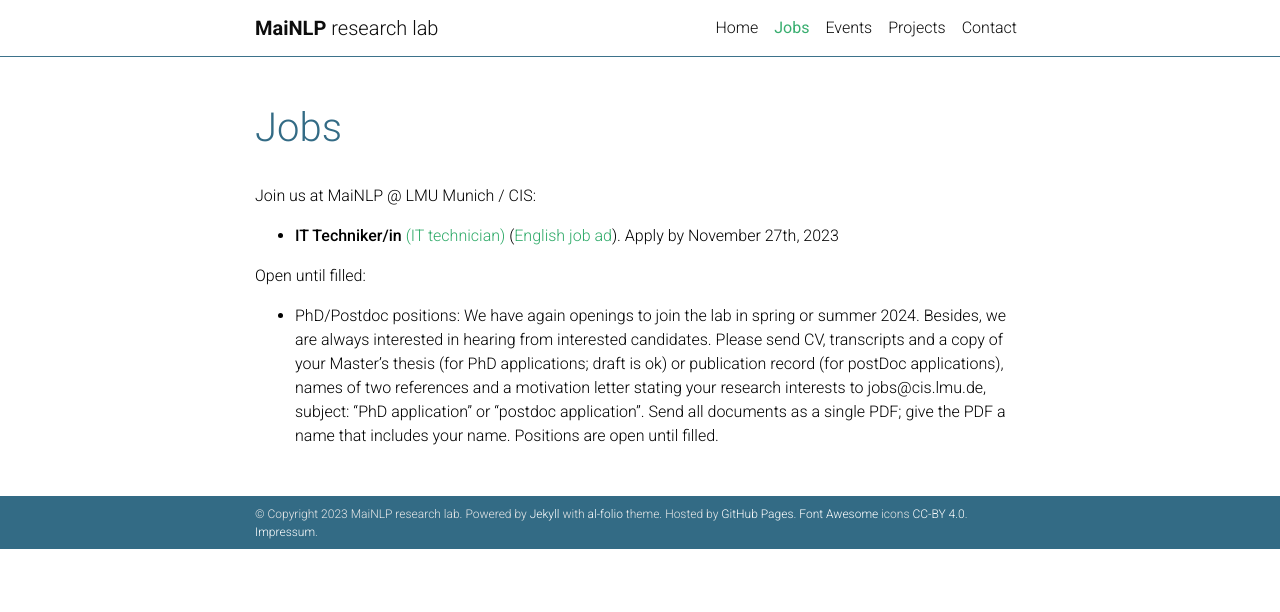
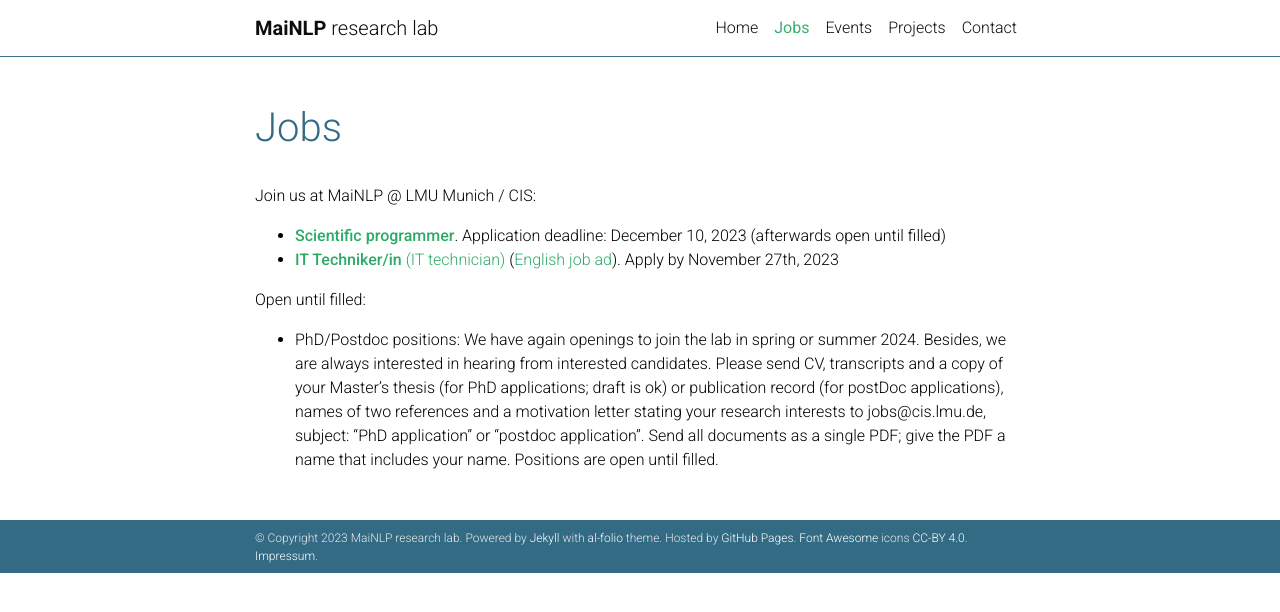
Before and after one commit to mainlp/mainlp.github.io, a Jekyll site: the page built from _pages/jobs.md, in a window 1280 px wide. Shown: the top 612 px of the page. Built offline with Jekyll 4.4.1, drawn with Linux system fonts in a browser that asks for light colours; comment, search, counter and statistics services are not loaded; a style sheet for code colours, icons or effects is not loaded.

Commit message:
add scientific programmer ad

```diff
--- a/_pages/jobs.md
+++ b/_pages/jobs.md
@@ -9,6 +9,7 @@ nav_order: 4
 
 Join us at MaiNLP @ LMU Munich / CIS:
 
+- [**Scientific programmer**](/assets/pdf/scientific_programmer_mainlp.pdf). Application deadline: December 10, 2023 (afterwards open until filled)
 - [**IT Techniker/in** (IT technician)](https://job-portal.lmu.de/jobposting/c24606914f7c9d6228ab4f42791a33d2e6b782a10?ref=homepage) ([English job ad](https://job-portal.lmu.de/jobposting/d4287b4c6def4d870c14970875758e64ac2aad540?ref=homepage)). Apply by November 27th, 2023
 
 
--- a/_sass/_base.scss
+++ b/_sass/_base.scss
@@ -4,7 +4,7 @@
 
 // Typography
 
-p, h1, h2, h3, h4, h5, h6, em, div, li, span, strong {
+p, h1, h2, h3, h4, h5, h6, em, div, li, span {
   color: var(--global-text-color);
 }
 
```
Also changed, not shown: 1 other file.
